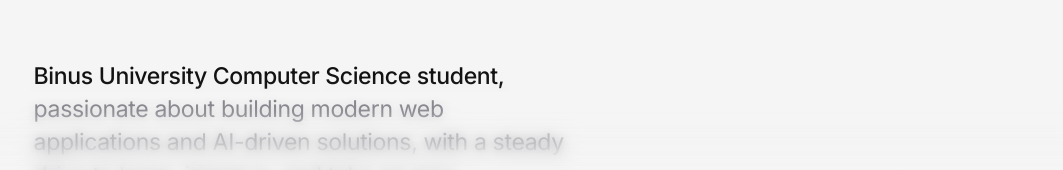
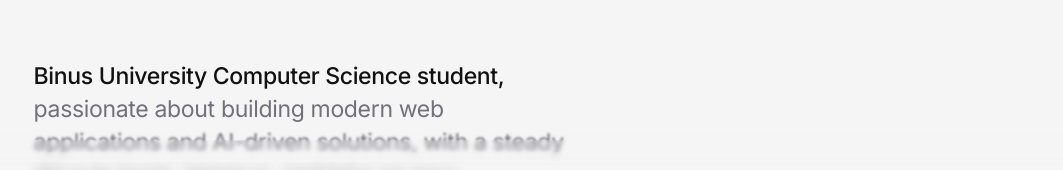
Before and after one commit to Aaronfs04/Portfolio, a React (Vite) app: page / in a window 1280 px wide. Shown: the part 626-796 px from the top of the page, without its empty margins (120-1183 px from the left). Built offline with nearby package versions, Linux system fonts and the light colour scheme; no server answers.

Commit message:
pembenaran sementara

```diff
--- a/src/pages/PersonalPage/PersonalPage.css
+++ b/src/pages/PersonalPage/PersonalPage.css
@@ -134,67 +134,60 @@
   bottom: 0;
   left: 0;
   width: 100%;
-  height: clamp(6.5rem, 12vh, 9.5rem);
+  height: clamp(3rem, 5.5vh, 4.5rem);
   pointer-events: none;
-  z-index: 25;
+  z-index: 28;
   overflow: hidden;
 }
 
-.pi-bottom-blur-mask::before,
-.pi-bottom-blur-mask::after {
-  content: '';
+.pi-blur-slice {
+  position: absolute;
+  left: 0;
+  right: 0;
+  bottom: 0;
+  pointer-events: none;
+}
+
+/* Layered subtle blur - dikurangi agar tulisan tetap terbaca jelas */
+.pi-blur-slice-1 {
+  height: 100%;
+  backdrop-filter: blur(1px);
+  -webkit-backdrop-filter: blur(1px);
+}
+
+.pi-blur-slice-2 {
+  height: 70%;
+  backdrop-filter: blur(2px);
+  -webkit-backdrop-filter: blur(2px);
+}
+
+.pi-blur-slice-3 {
+  height: 45%;
+  backdrop-filter: blur(3px);
+  -webkit-backdrop-filter: blur(3px);
+}
+
+.pi-blur-slice-4 {
+  height: 25%;
+  backdrop-filter: blur(4px);
+  -webkit-backdrop-filter: blur(4px);
+}
+
+.pi-blur-slice-5 {
+  display: none;
+}
+
+/* Gradien lembut transparan - dituruni agar tulisan di bawahnya terlihat jelas */
+.pi-blur-gradient {
   position: absolute;
   inset: 0;
   pointer-events: none;
-}
-
-/* Layer 1: Ambient feather blur */
-.pi-bottom-blur-mask::before {
-  backdrop-filter: blur(4px);
-  -webkit-backdrop-filter: blur(4px);
-  mask-image: linear-gradient(
-    to bottom,
-    transparent 0%,
-    rgba(0, 0, 0, 0.04) 15%,
-    rgba(0, 0, 0, 0.2) 35%,
-    rgba(0, 0, 0, 0.55) 65%,
-    black 100%
-  );
-  -webkit-mask-image: linear-gradient(
-    to bottom,
-    transparent 0%,
-    rgba(0, 0, 0, 0.04) 15%,
-    rgba(0, 0, 0, 0.2) 35%,
-    rgba(0, 0, 0, 0.55) 65%,
-    black 100%
-  );
-}
-
-/* Layer 2: Deep progressive smooth blur */
-.pi-bottom-blur-mask::after {
-  backdrop-filter: blur(10px);
-  -webkit-backdrop-filter: blur(10px);
   background: linear-gradient(
     to bottom,
     rgba(245, 245, 245, 0) 0%,
-    rgba(245, 245, 245, 0.03) 25%,
-    rgba(245, 245, 245, 0.1) 50%,
-    rgba(245, 245, 245, 0.22) 75%,
-    rgba(245, 245, 245, 0.38) 100%
-  );
-  mask-image: linear-gradient(
-    to bottom,
-    transparent 20%,
-    rgba(0, 0, 0, 0.08) 40%,
-    rgba(0, 0, 0, 0.4) 68%,
-    black 100%
-  );
-  -webkit-mask-image: linear-gradient(
-    to bottom,
-    transparent 20%,
-    rgba(0, 0, 0, 0.08) 40%,
-    rgba(0, 0, 0, 0.4) 68%,
-    black 100%
+    rgba(245, 245, 245, 0.05) 30%,
+    rgba(245, 245, 245, 0.22) 65%,
+    rgba(245, 245, 245, 0.55) 100%
   );
 }
 
--- a/src/pages/PersonalPage/PersonalPage.tsx
+++ b/src/pages/PersonalPage/PersonalPage.tsx
@@ -251,15 +251,22 @@
           {/* Bottom progressive blur & fade mask overlay */}
           <motion.div
             className="pi-bottom-blur-mask"
-            initial={{ opacity: 0, y: 24 }}
-            animate={{ opacity: 1, y: 0 }}
-            exit={{ opacity: 0, y: 15 }}
+            initial={{ opacity: 0 }}
+            animate={{ opacity: 1 }}
+            exit={{ opacity: 0 }}
             transition={{
-              duration: 0.9,
+              duration: 0.6,
               ease: [0.22, 1, 0.36, 1],
-              delay: isInitialMount.current ? 2.4 : 0
+              delay: isInitialMount.current ? 1.8 : 0
             }}
-          />
+          >
+            <div className="pi-blur-slice pi-blur-slice-1" />
+            <div className="pi-blur-slice pi-blur-slice-2" />
+            <div className="pi-blur-slice pi-blur-slice-3" />
+            <div className="pi-blur-slice pi-blur-slice-4" />
+            <div className="pi-blur-slice pi-blur-slice-5" />
+            <div className="pi-blur-gradient" />
+          </motion.div>
         </motion.div>
       )}
     </AnimatePresence>
```
